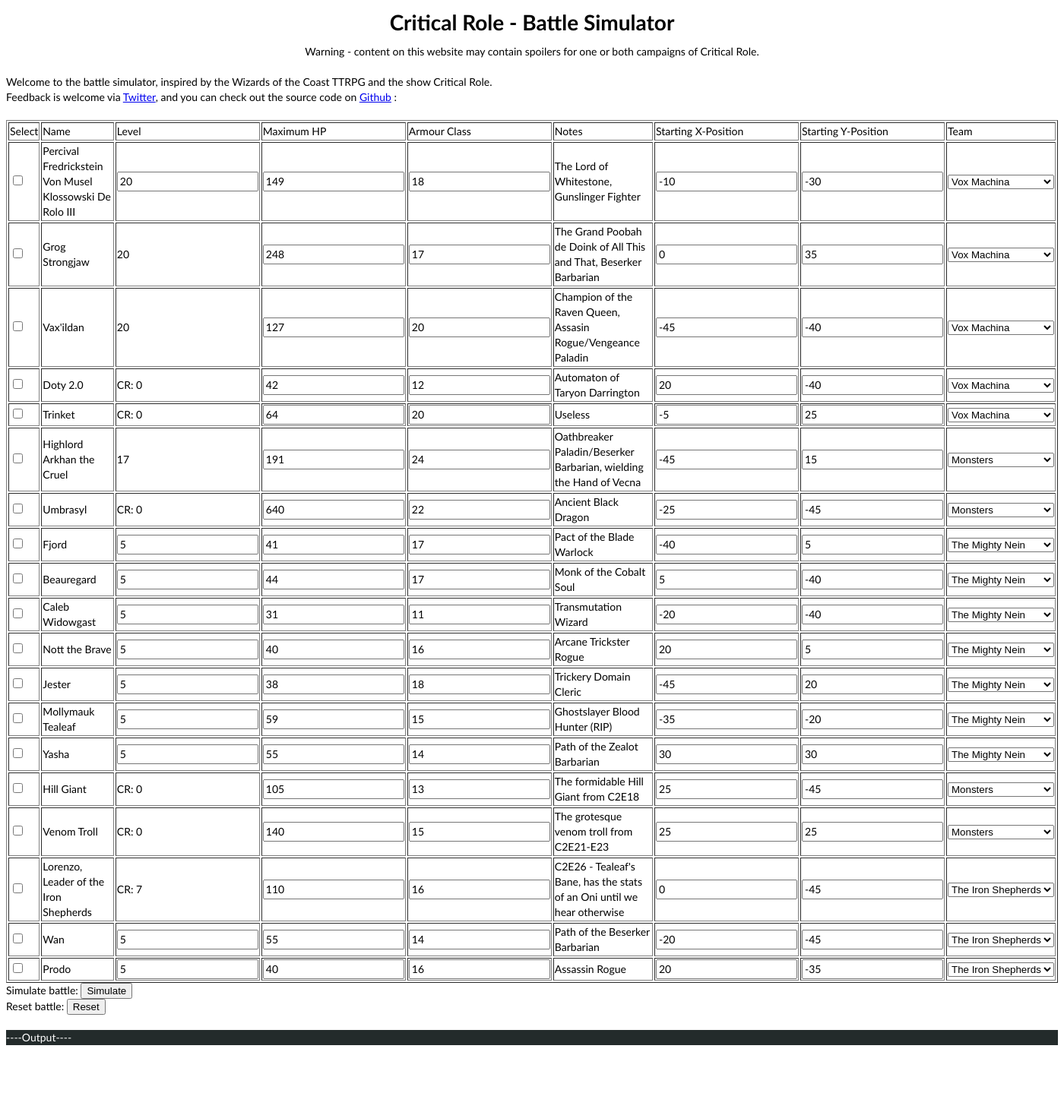
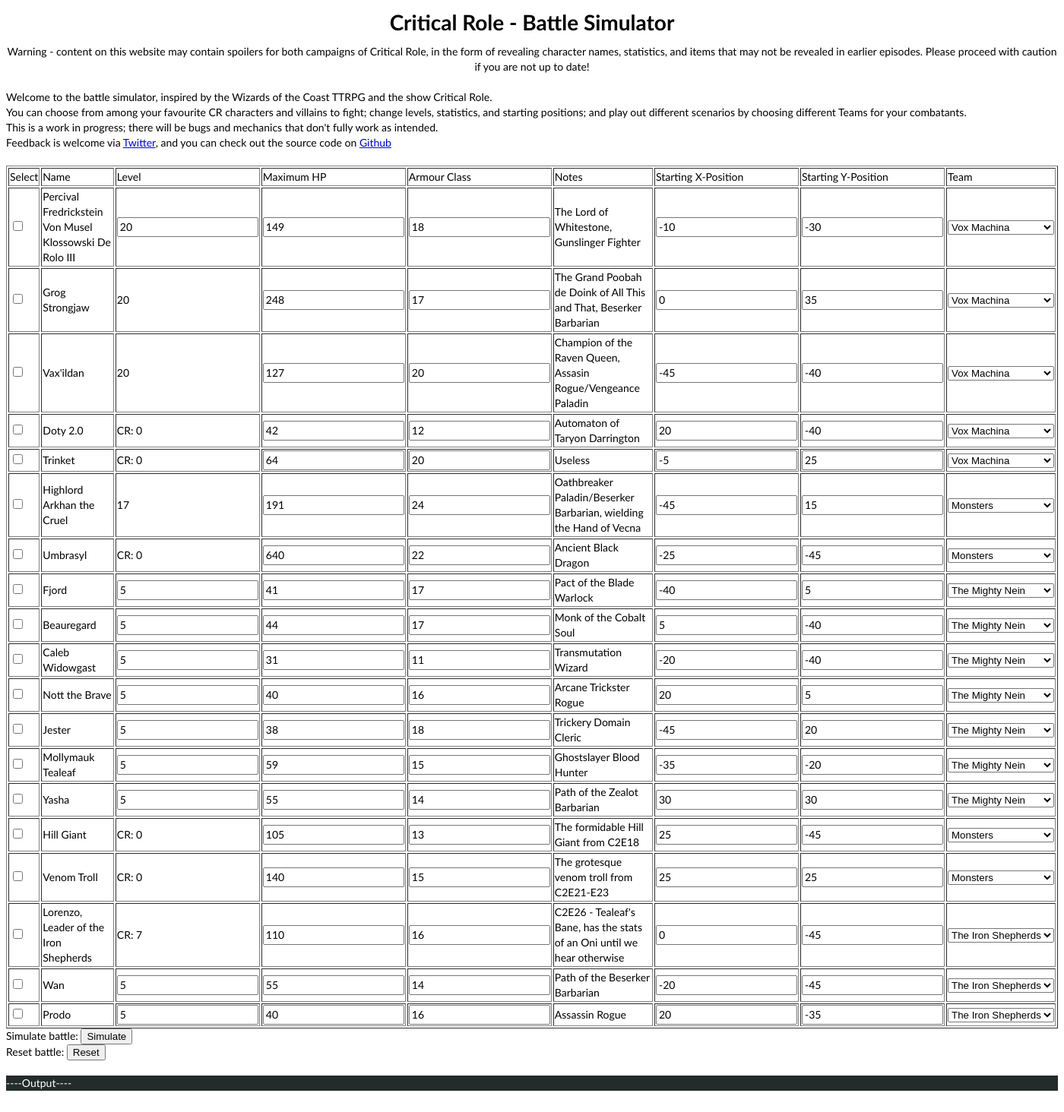
Before and after one commit to BenjiAU/DnD5E_Battle_Simulator, a Flask app: page / in a window 1400 px wide. Shown: the whole page at 76% size. Before the commit the page ends 1376 px from the top, so only its background shows below. Run offline with Flask 2, Linux system fonts and the light colour scheme; some libraries are stand-ins or nearby versions.

Commit message:
2.0 release
After spell revamps and the layout change, I'm calling it - this is 2.0 now!

```diff
--- a/DnD5E_Battle_Simulator/battle_simulator/fighters.py
+++ b/DnD5E_Battle_Simulator/battle_simulator/fighters.py
@@ -956,7 +956,7 @@ def init_jester(init_combatants):
 def init_molly(init_combatants):
     molly = creature()
 
-    molly.notes = "Ghostslayer Blood Hunter (RIP)"
+    molly.notes = "Ghostslayer Blood Hunter"
 
     molly.fullname = "Mollymauk Tealeaf"
     molly.name = "Molly"
--- a/DnD5E_Battle_Simulator/index.py
+++ b/DnD5E_Battle_Simulator/index.py
@@ -37,8 +37,8 @@ def index():
     # End the Output div
     html += Markup('</div>')
     data = {
-        "title": 'Critical Role Battle Simulator V1.0',
-        "msg":'Warning - content on this website may contain spoilers for one or both campaigns of Critical Role.',
+        "title": 'Critical Role Battle Simulator V2.0',
+        "msg":'Warning - content on this website may contain spoilers for both campaigns of Critical Role, in the form of revealing character names, statistics, and items that may not be revealed in earlier episodes. Please proceed with caution if you are not up to date!',
         "process_form": process_form(),
         "filename": filename,
         "combatants": html_combatants,
--- a/DnD5E_Battle_Simulator/templates/index.html
+++ b/DnD5E_Battle_Simulator/templates/index.html
@@ -27,7 +27,11 @@
     </br>
     Welcome to the battle simulator, inspired by the Wizards of the Coast TTRPG and the show Critical Role.
     </br>
-    Feedback is welcome via <a href="https://twitter.com/Benj1B">Twitter</a>, and you can check out the source code on <a href="https://github.com/BenjiAU/DnD5E_Battle_Simulator/">Github</a> :
+    You can choose from among your favourite CR characters and villains to fight; change levels, statistics, and starting positions; and play out different scenarios by choosing different Teams for your combatants.
+    </br>
+    This is a work in progress; there will be bugs and mechanics that don't fully work as intended.
+    </br>
+    Feedback is welcome via <a href="https://twitter.com/Benj1B">Twitter</a>, and you can check out the source code on <a href="https://github.com/BenjiAU/DnD5E_Battle_Simulator/">Github</a>
 
     <div class="input">
         <form method="POST">
```
